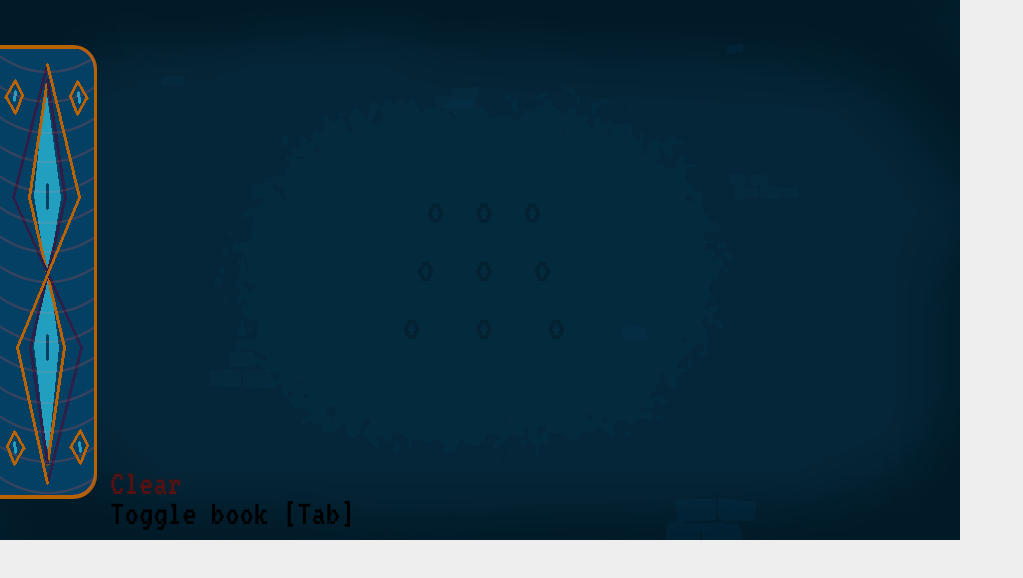
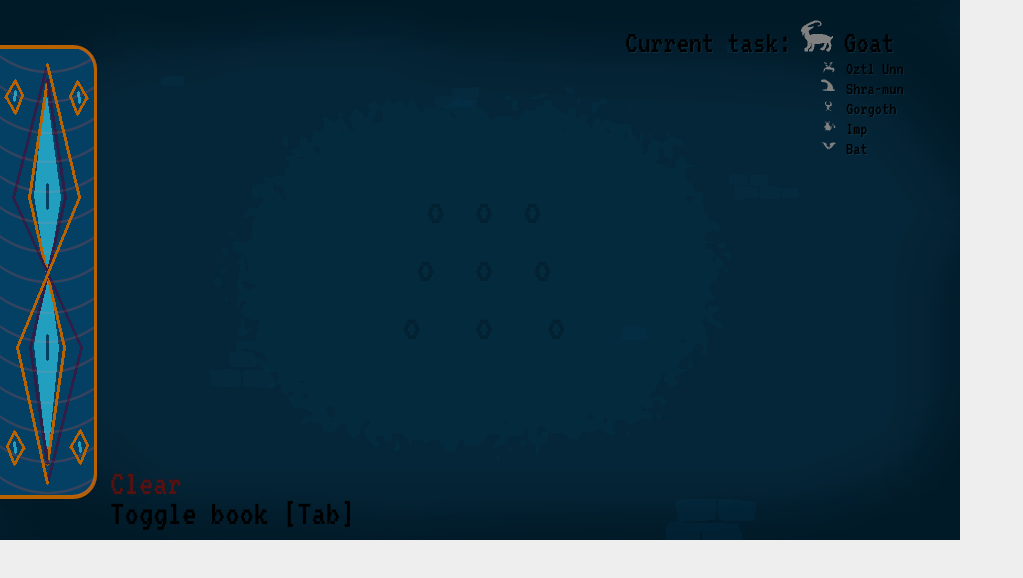
Before and after one commit to ditam/ld55-summoning-game, a plain HTML site: page index.html in a window 1280 px wide. Shown: the whole page, without its empty margins (0-1023 px from the left). Drawn offline with Linux system fonts and the light colour scheme.

Commit message:
add scoring

```diff
--- a/index.html
+++ b/index.html
@@ -38,6 +38,9 @@
 
     <div id="handbook-container" class="closed">
     </div>
+
+    <div id="task-container">
+    </div>
   </div>
 
   <script src="ext/jquery.js"></script>
--- a/main.js
+++ b/main.js
@@ -164,7 +164,7 @@ function validateSpell() {
     }
     // TODO: action based on result, move to next or clear etc...
     if (match) {
-      console.log(`=== MATCH: ${entry.name} ===`);
+      console.log(`=== SUMMONING: ${entry.name} ===`);
       const demon = $('<img>').addClass('demon').attr(
         'src', `assets/${entry.asset}`
       ).appendTo($('#main-wrapper'));
@@ -172,17 +172,41 @@ function validateSpell() {
       setTimeout(function() {
         demon.remove();
         $('#grid .cell').removeClass('summoning');
-        // TODO: add to score
-        // TODO: show next task
+        // check if task was completed
+        if (match !== tasks[currentTask]) {
+          console.log(`No match: wrong summon.`);
+          totalAttempts++;
+          score-=200;
+          // TODO: play sound
+        } else {
+          console.log('MATCH, task completed.');
+          totalAttempts++;
+          score+=500;
+          if (currentTask < 6) {
+            currentTask++;
+            $('#task-container .task').eq(0).remove();
+          } else {
+            console.log('END');
+            const endTime = new Date();
+            var timeDiff = endTime - startTime; // in ms
+            timeDiff /= 1000;
+            var totalSeconds = Math.round(timeDiff);
+            $('<div>').addClass('msg').text(`Congratulations! Your final score is ${score} (${totalAttempts} attempts, ${totalSeconds} seconds). Thank you for playing!`);
+          }
+        }
         clear();
       }, 4000);
     } else {
       console.log(`No match: wrong grid for phrase of ${entry.name}`);
+      totalAttempts++;
+      score-=50;
       // TODO: play sound
       setTimeout(clear, 500);
     }
   } else {
     console.log('No match: wrong phrase.')
+    totalAttempts++;
+    score-=10;
     // TODO: play sound
     setTimeout(clear, 500);
   }
@@ -237,9 +261,50 @@ function clear() {
   $('.row .cell').removeClass('selected');
 }
 
+let currentTask = 0;
+const tasks = [];
+function getTaskDOM(entry) {
+  const task = $('<div>').addClass('task');
+  $('<img>').attr(
+    'src', `assets/${entry.asset}`
+  ).appendTo(task);
+  $('<div>').addClass('name').text(entry.name).appendTo(task);
+  return task;
+}
+function generateTasks() {
+  const list = $('#task-container');
+  tasks.push(entries[0]); // always start with goat
+  htDone = {
+    'Goat': true,
+  };
+  let count = 0;
+  for (let i=0; i<5; i++) { // 5 more - if you edit, make sure there's enough to choose from
+    let entry;
+    do {
+      entry = getRandomItem(entries);
+      count++;
+    } while (htDone[entry.name] || count > 1000);
+    htDone[entry.name] = true;
+    tasks.push(entry);
+  }
+  console.log(tasks);
+  console.log(`Tasks generated - took ${count} tries.`);
+
+  tasks.forEach(entry=>{
+    const taskDom = getTaskDOM(entry);
+    list.append(taskDom);
+  });
+}
+
+let startTime;
+let score = 0;
+let totalAttempts = 0;
 $(document).ready(function() {
   resetGrid();
   generateBook();
+  generateTasks();
+
+  startTime = new Date();
 
   $('.row .cell').on('click', function() {
     const _cell = $(this);
--- a/styles.css
+++ b/styles.css
@@ -188,3 +188,41 @@ img.demon {
 		opacity: 1;
 	}
 }
+
+#task-container {
+  position: absolute;
+  top: 20px;
+  left: 820px;
+  text-shadow: 1px 1px 1px #a4e3f217;
+}
+
+#task-container .task:first-child::before {
+  content: 'Current task:';
+  margin-left: -195px;
+  margin-right: 10px;
+}
+
+#task-container .task:first-child {
+  font-size: 32px;
+}
+
+#task-container .task {
+  font-size: 18px;
+}
+
+#task-container img {
+  display: inline-block;
+  filter: contrast(0);
+  width: 16px;
+  height: 16px;
+}
+
+#task-container .task:first-child img {
+  width: 32px;
+  height: 32px;
+}
+
+#task-container .name {
+  display: inline-block;
+  margin-left: 10px;
+}
```
